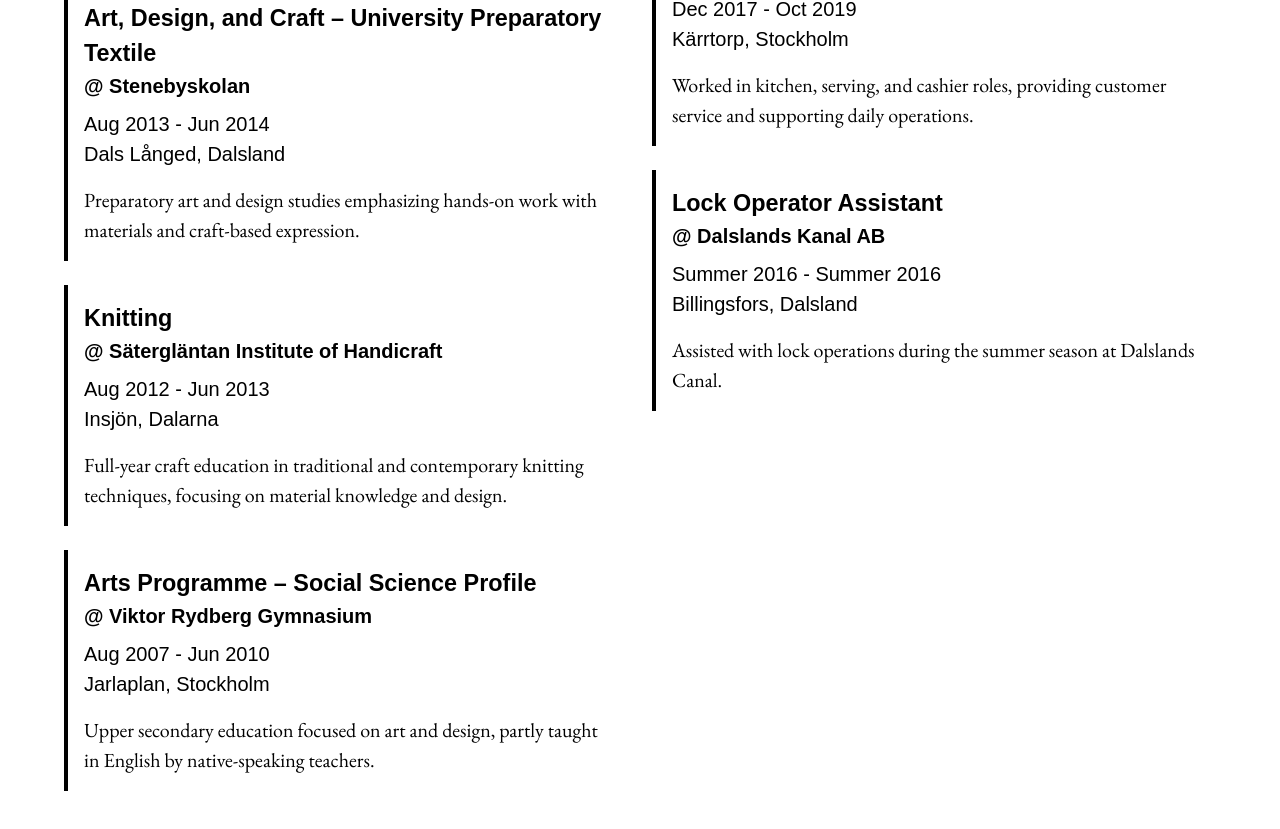
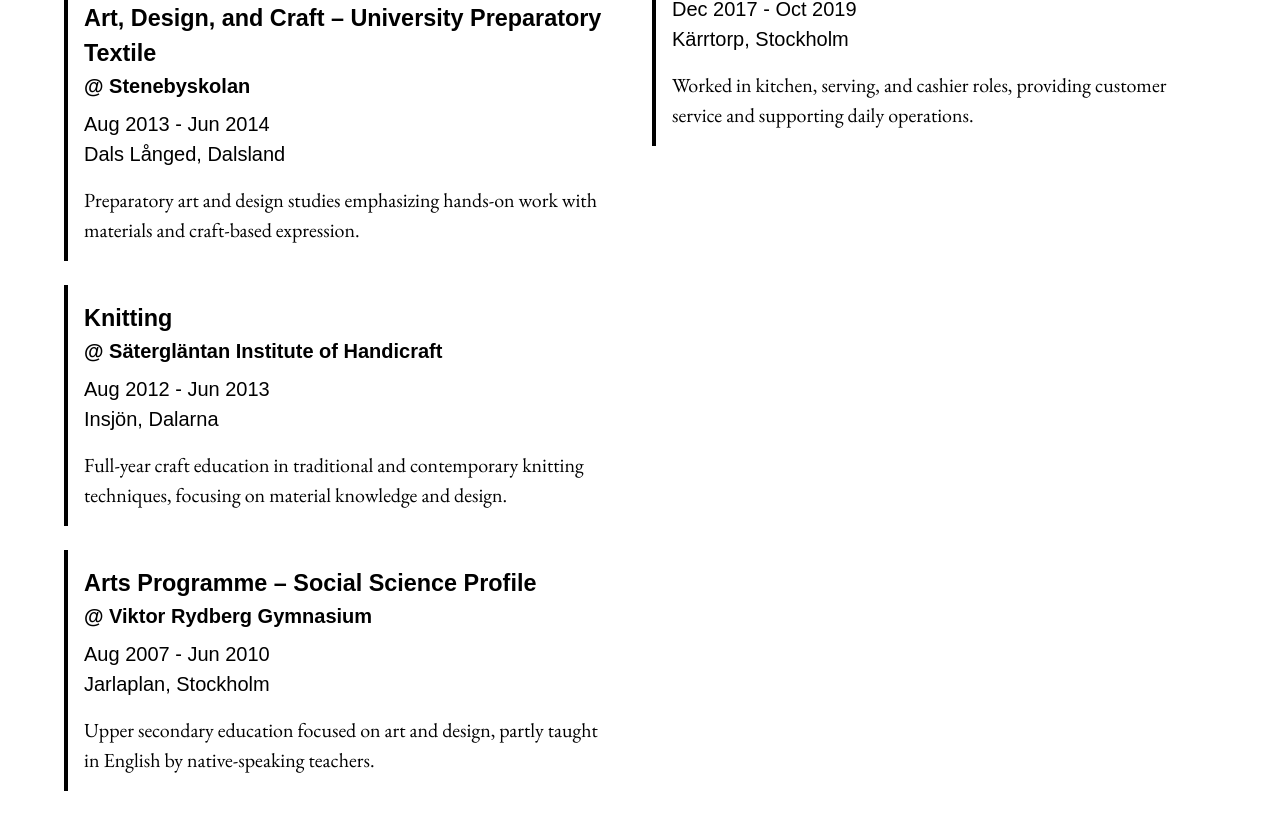
Before and after one commit to fridanordenlow/angular-portfolio, an Angular app: page /cv in a window 1280 px wide. Shown: the part 1407-2236 px from the top of the page. Built offline with nearby package versions, Linux system fonts and the light colour scheme; a web font is replaced by a local one.

Commit message:
update job data

```diff
--- a/src/app/data/jobs.data.ts
+++ b/src/app/data/jobs.data.ts
@@ -41,14 +41,14 @@ export const jobs: IJob[] = [
     description:
       'Worked in kitchen, serving, and cashier roles, providing customer service and supporting daily operations.',
   },
-  {
-    id: 'dalslands-kanal',
-    company: 'Dalslands Kanal AB',
-    position: 'Lock Operator Assistant',
-    startDate: 'Summer 2016',
-    endDate: 'Summer 2016',
-    location: 'Billingsfors, Dalsland',
-    description:
-      'Assisted with lock operations during the summer season at Dalslands Canal.',
-  },
+  // {
+  //   id: 'dalslands-kanal',
+  //   company: 'Dalslands Kanal AB',
+  //   position: 'Lock Operator Assistant',
+  //   startDate: 'Summer 2016',
+  //   endDate: 'Summer 2016',
+  //   location: 'Billingsfors, Dalsland',
+  //   description:
+  //     'Assisted with lock operations during the summer season at Dalslands Canal.',
+  // },
 ];
```
